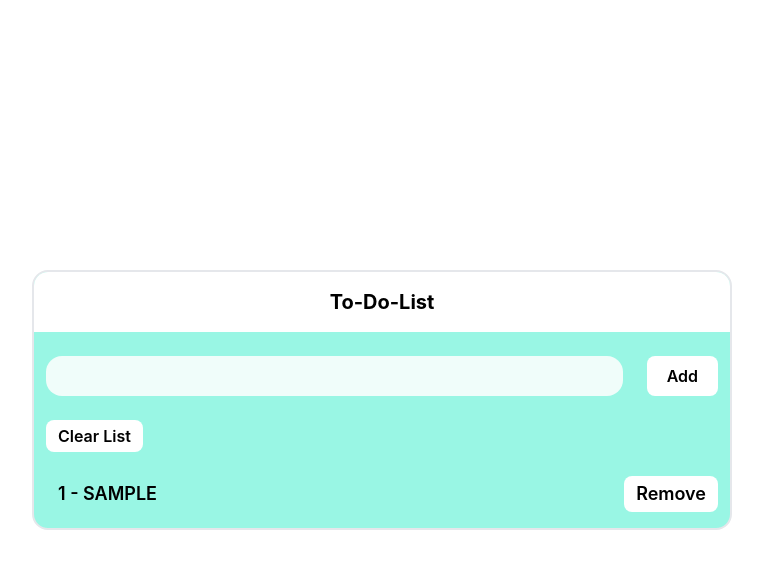
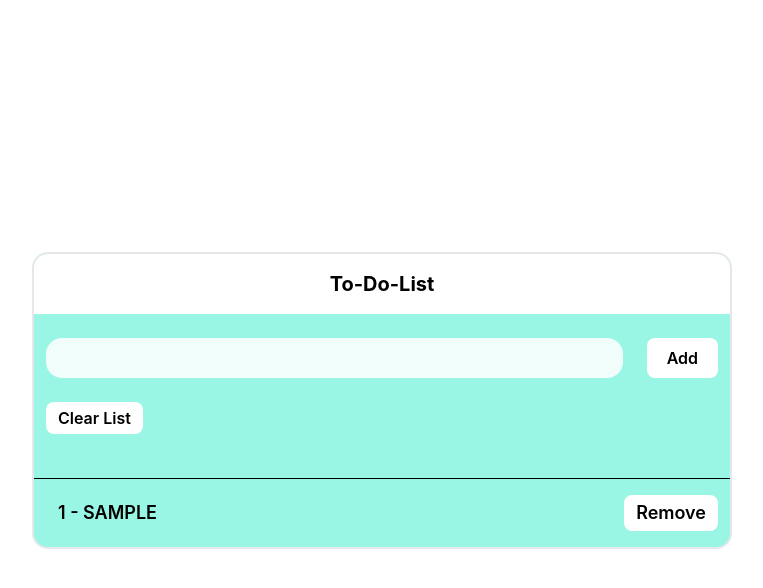
Before and after one commit to ShubhamKgithub1/To-do-App, a React (Create React App) app: page / in a window 1280 px wide. Both pictures are taken after typing "Sample" into the empty fields and a click on the button "Add". Shown: the top 588 px of the page, without its empty margins (258-1021 px from the left). Built offline with nearby package versions, Linux system fonts and the light colour scheme.

Commit message:
bug fixed

```diff
--- a/src/App.js
+++ b/src/App.js
@@ -26,7 +26,7 @@ function App() {
         {lists.length > 0 && (
           <div className="flex justify-start px-3">
             <button
-              className="px-[6px] sm:px-3 py-1 bg-white font-medium lg:font-semibold rounded-lg hover:bg-black hover:text-white transition-all transform active:scale-95"
+              className="px-[6px] sm:px-3 py-1 bg-white font-medium lg:font-semibold rounded-lg hover:bg-black hover:text-white transition-all transform active:scale-95 mb-5"
               onClick={clearList}
             >
               Clear List
--- a/src/component/List.js
+++ b/src/component/List.js
@@ -1,11 +1,11 @@
 const List = ({ list, removeItem }) => {
   return (
-    <div className="pt-6 text-black font-medium md:font-semibold text-lg transition-all duration-500">
+    <div className="pt-6 text-black font-medium md:font-semibold text-lg transition-all duration-500 max-h-[400px] md:max-h-[200px] lg:max-h-[300px] overflow-x-auto">
       {list.length > 0 ? (
         list.map((item, index) => (
           <div
             key={index}
-            className="flex justify-between items-center px-3 pb-4"
+            className="flex justify-between items-center px-3 py-4  border-t-[1px] border-black"
           >
             {/* <input type="checkbox" /> */}
             <h2 className="flex-1 ml-3">
```
